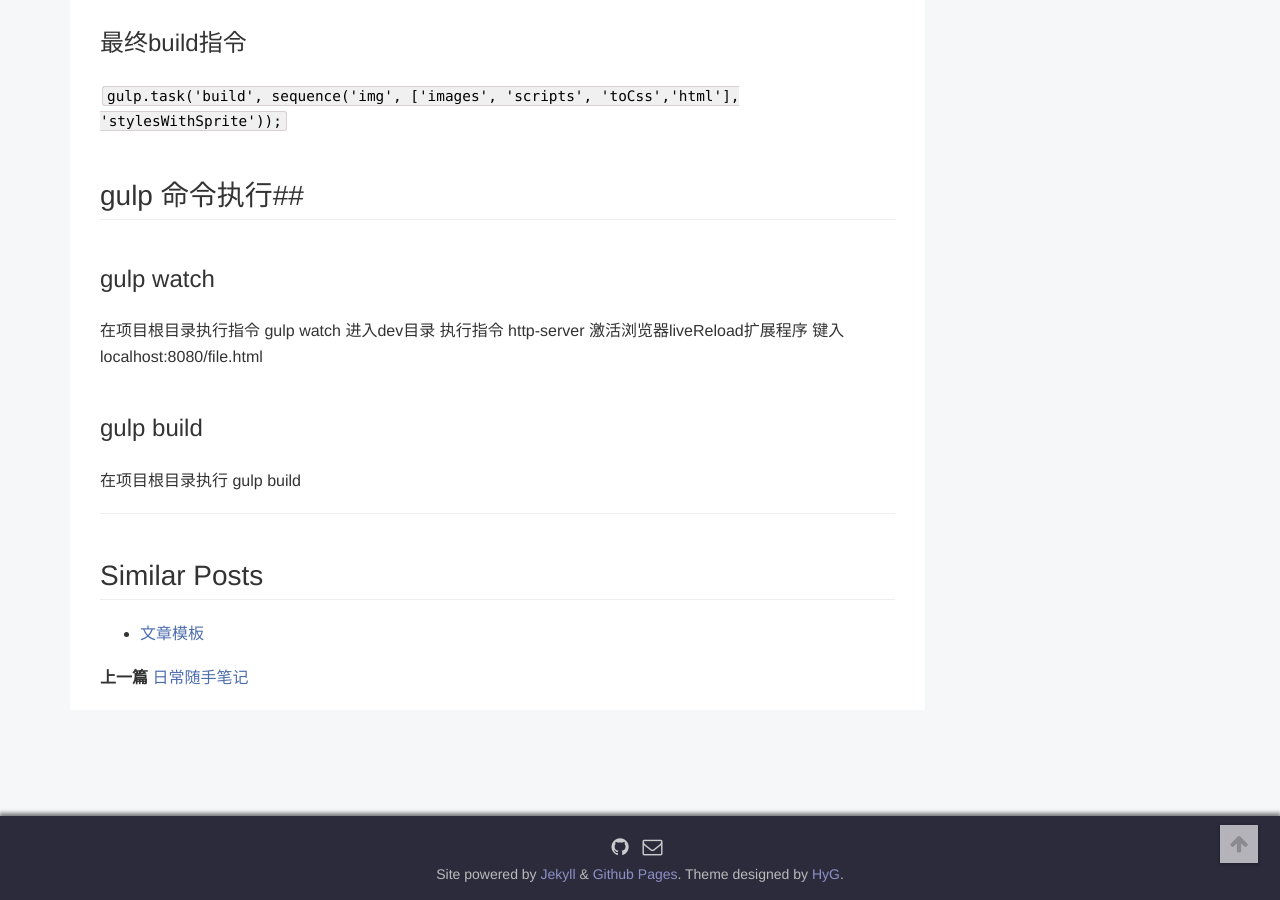
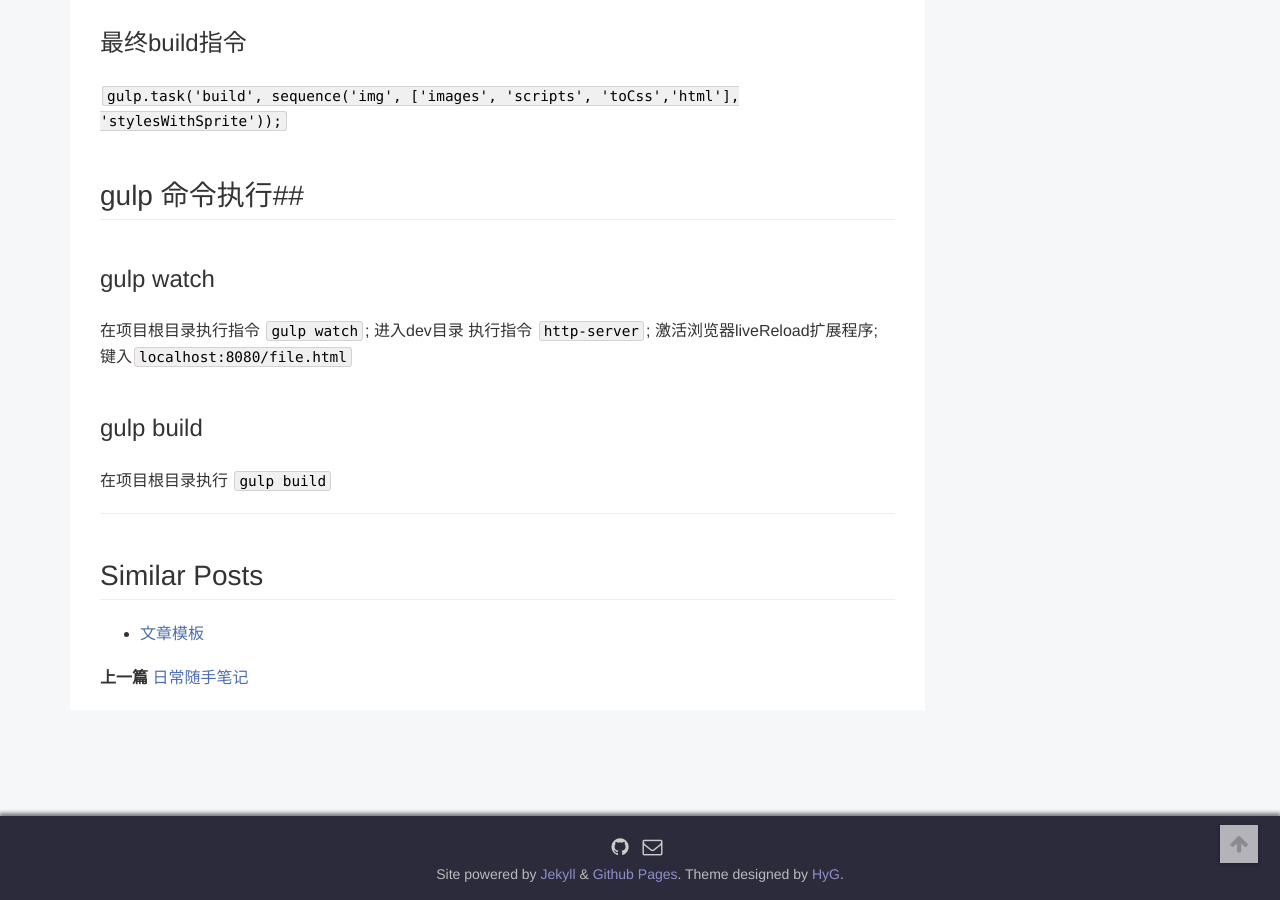
Before and after one commit to toBeTheLight/toBeTheLight.github.io, a Jekyll site: the page built from _posts/2017-04-21-gulp搭建多页面工作环境.md, in a window 1280 px wide and 900 px high, scrolled down 5893 px. Built offline with Jekyll 4.4.1, drawn with Linux system fonts in a browser that asks for light colours; a style sheet for code colours, icons or effects is not loaded.

Commit message:
04.24 complete

```diff
--- a/_posts/2017-04-21-gulp搭建多页面工作环境.md
+++ b/_posts/2017-04-21-gulp搭建多页面工作环境.md
@@ -230,12 +230,12 @@ gulp.task('watch', function() {
 ## gulp 命令执行##
 ### gulp watch ###
 在项目根目录执行指令
-gulp watch
+`gulp watch`;
 进入dev目录
 执行指令
-http-server
-激活浏览器liveReload扩展程序
-键入localhost:8080/file.html
+`http-server`;
+激活浏览器liveReload扩展程序;
+键入`localhost:8080/file.html`
 ### gulp build ###
 在项目根目录执行
-gulp build
+`gulp build`
```
